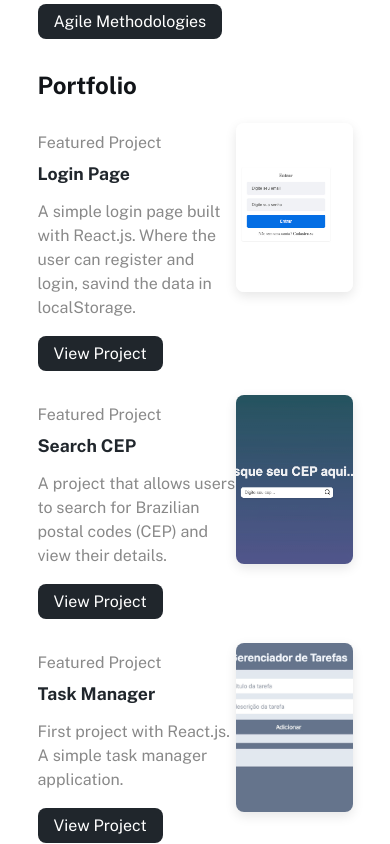
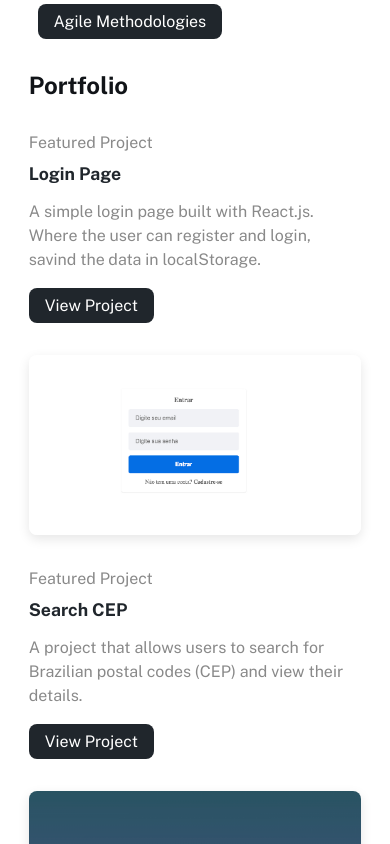
Before and after one commit to lucashabreu22/lucas-portfolio, a React (Vite) app: page / in a window 390 px wide. Shown: the part 1080-1924 px from the top of the page. Built offline with nearby package versions, Linux system fonts and the light colour scheme.

Commit message:
adding img redimention

```diff
--- a/src/components/Header/index.jsx
+++ b/src/components/Header/index.jsx
@@ -19,7 +19,13 @@
             <a href="#portfolio">Portfolio</a>
           </li>
           <li>
-            <a href="#">Curriculum</a>
+            <a
+              href="https://www.linkedin.com/in/lucashabreu/"
+              target="_blank"
+              rel="noopener noreferrer"
+            >
+              Curriculum
+            </a>
           </li>
         </ul>
 
@@ -31,7 +37,11 @@
           <a href="#portfolio">
             <ScrollText />
           </a>
-          <a href="#">
+          <a
+            href="https://www.linkedin.com/in/lucashabreu/"
+            target="_blank"
+            rel="noopener noreferrer"
+          >
             <FileUser />
           </a>
         </div>
--- a/src/components/Portfolio/style.css
+++ b/src/components/Portfolio/style.css
@@ -10,10 +10,10 @@
 }
 
 .projects {
-  display: flex;
-  flex-direction: row;
+  display: grid;
+  grid-template-columns: 1fr 400px;
+  gap: 2rem;
   width: 100%;
-  justify-content: space-between;
 }
 
 .projectText {
@@ -61,3 +61,25 @@
   box-shadow: rgba(0, 0, 0, 0.1) 0px 4px 12px;
   pointer-events: none;
 }
+
+@media (max-width: 768px) {
+  .projects {
+    grid-template-columns: 1fr;
+  }
+
+  .projectThumbnail {
+    width: 100%;
+    height: 200px;
+    max-width: none;
+  }
+}
+
+@media (max-width: 480px) {
+  .projectThumbnail {
+    height: 180px;
+  }
+
+  .portfolioContainer {
+    width: 95%;
+  }
+}
```
